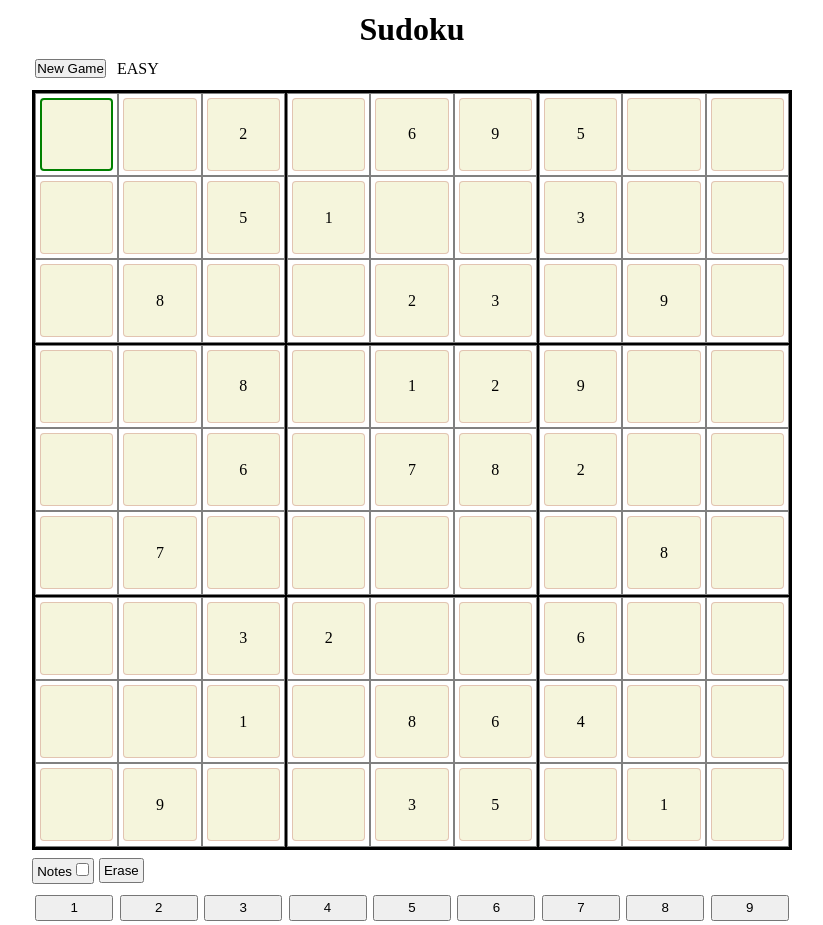
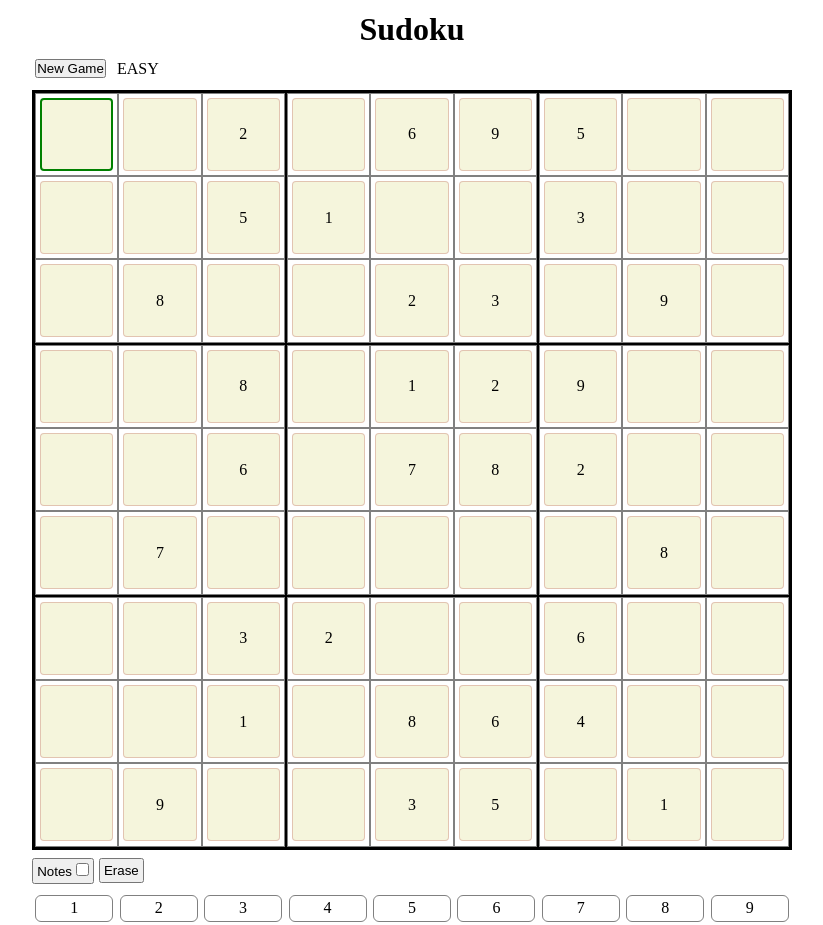
Before and after one commit to wveit/sudoku-react, a React (Vite) app: page / in a window 1280 px wide. Shown: the whole page, without its empty margins (228-1051 px from the left). Built offline with nearby package versions, Linux system fonts and the light colour scheme.

Commit message:
Add DivButton component and use in NumberBar

```diff
--- /dev/null
+++ b/src/components/DivButton.tsx
@@ -0,0 +1,15 @@
+import { JSX } from "react";
+
+type DivButtonProps = JSX.IntrinsicElements["button"] & {};
+
+export function DivButton(props: DivButtonProps) {
+  const { children, className, ...rest } = props;
+
+  const classNames = "DivButton" + (className ? ` ${className}` : "");
+
+  return (
+    <button className={classNames} {...rest}>
+      {children}
+    </button>
+  );
+}
--- a/src/components/NumberBar.tsx
+++ b/src/components/NumberBar.tsx
@@ -1,4 +1,5 @@
 import { range } from "../sudokulib/util";
+import { DivButton } from "./DivButton";
 
 interface NumberBarProps {
   onNumberClick: (num: number) => void;
@@ -8,13 +9,13 @@ export function NumberBar({ onNumberClick, howManyLeft }: NumberBarProps) {
   return (
     <div className="NumberBar">
       {range(1, 9).map((num) => (
-        <button
+        <DivButton
           key={num}
           onClick={() => onNumberClick(num)}
           disabled={!howManyLeft[num]}
         >
           {num}
-        </button>
+        </DivButton>
       ))}
     </div>
   );
--- a/src/index.css
+++ b/src/index.css
@@ -1,8 +1,10 @@
 @import "./styles/reset.css";
+@import "./styles/Various.css";
 @import "./styles/SudokuBoard.css";
 @import "./styles/NewGameButton.css";
 @import "./styles/NumberBar.css";
 
+/* App component styles */
 .App {
   position: absolute;
   width: 100%;
@@ -35,17 +37,3 @@ main > * {
   margin-right: 0.3rem;
   padding: 0.2rem;
 }
-
-.Square--outer {
-  width: 100%;
-  padding-top: 100%;
-  position: relative;
-}
-
-.Square--inner {
-  position: absolute;
-  top: 0;
-  left: 0;
-  bottom: 0;
-  right: 0;
-}
--- a/src/styles/NumberBar.css
+++ b/src/styles/NumberBar.css
@@ -5,8 +5,5 @@
 }
 
 .NumberBar > * {
-  display: block;
   flex-grow: 1;
-  padding: 0.2rem;
-  margin: 0.2rem;
 }
--- /dev/null
+++ b/src/styles/Various.css
@@ -0,0 +1,48 @@
+/* Square component */
+.Square--outer {
+  width: 100%;
+  padding-top: 100%;
+  position: relative;
+}
+
+.Square--inner {
+  position: absolute;
+  top: 0;
+  left: 0;
+  bottom: 0;
+  right: 0;
+}
+
+/* DivButton Component */
+
+.DivButton {
+  all: unset;
+}
+.DivButton {
+  border: 1px solid gray;
+  border-radius: 6px;
+  padding: 0.2rem;
+  margin: 0.2rem;
+
+  display: flex;
+  align-items: center;
+  justify-content: center;
+
+  cursor: pointer;
+  user-select: none;
+}
+
+
+
+.DivButton:hover {
+  background-color: rgba(128, 128, 128, 0.196);
+}
+
+.DivButton:active {
+  background-color: rgba(128, 128, 128, 0.466);
+}
+
+.DivButton[disabled] {
+  background-color: rgb(195, 195, 195);
+  color: gray;
+}
```
